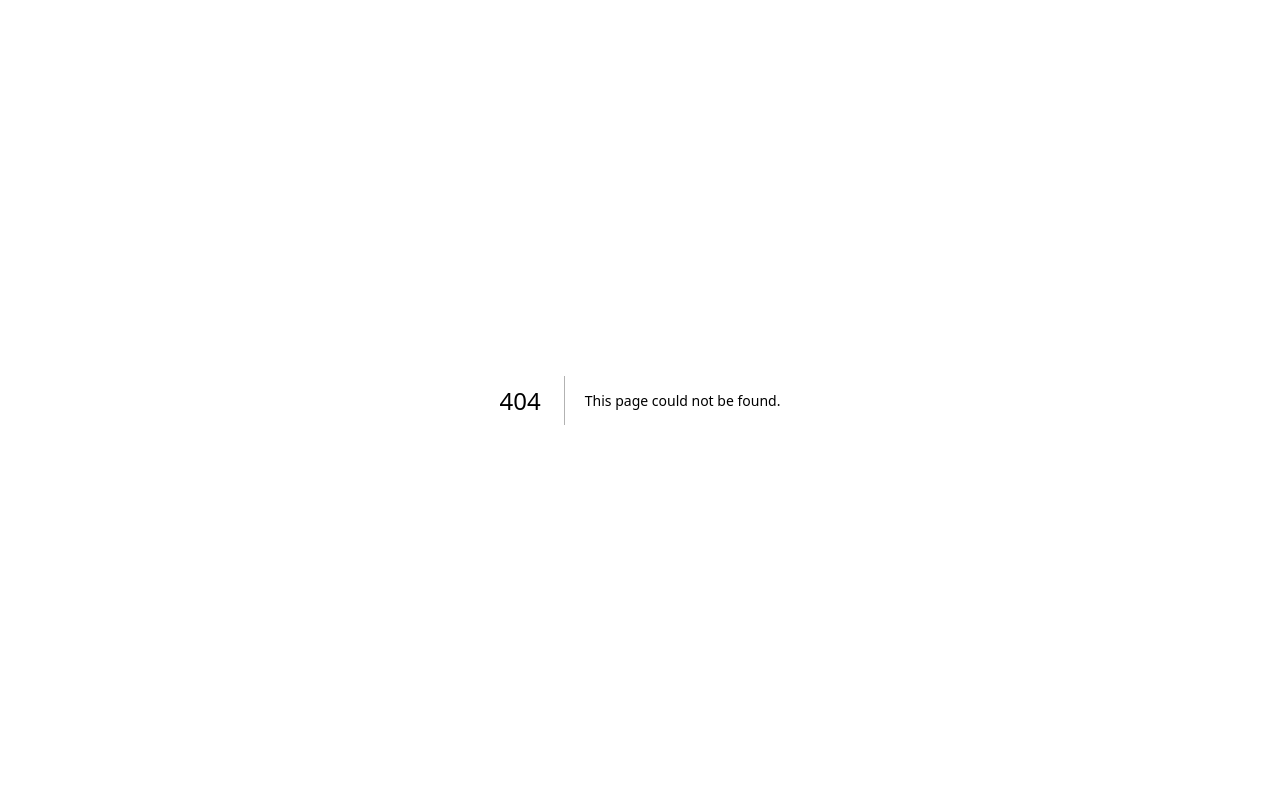
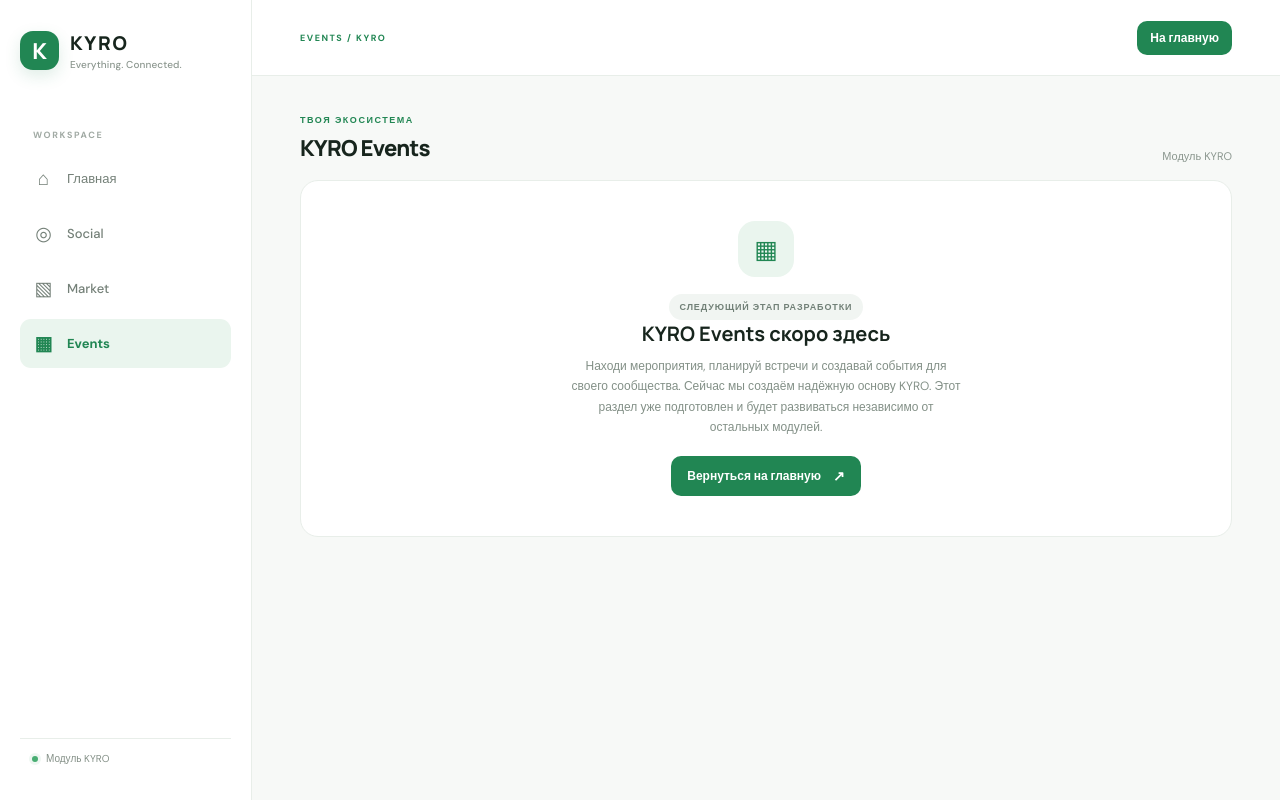
Before and after one commit to Adamovvv/GPTProject, a Next.js app: page /events in a window 1280 px wide. Before the commit this address had no page. Built offline with nearby package versions, Linux system fonts and the light colour scheme.

Commit message:
Add KYRO modules: app/events/page.tsx

```diff
--- /dev/null
+++ b/app/events/page.tsx
@@ -0,0 +1,5 @@
+import { ModulePage } from "@/components/module-page";
+
+export default function EventsPage() {
+  return <ModulePage code="EVENTS" title="KYRO Events" icon="▦" description="Находи мероприятия, планируй встречи и создавай события для своего сообщества." />;
+}
```
